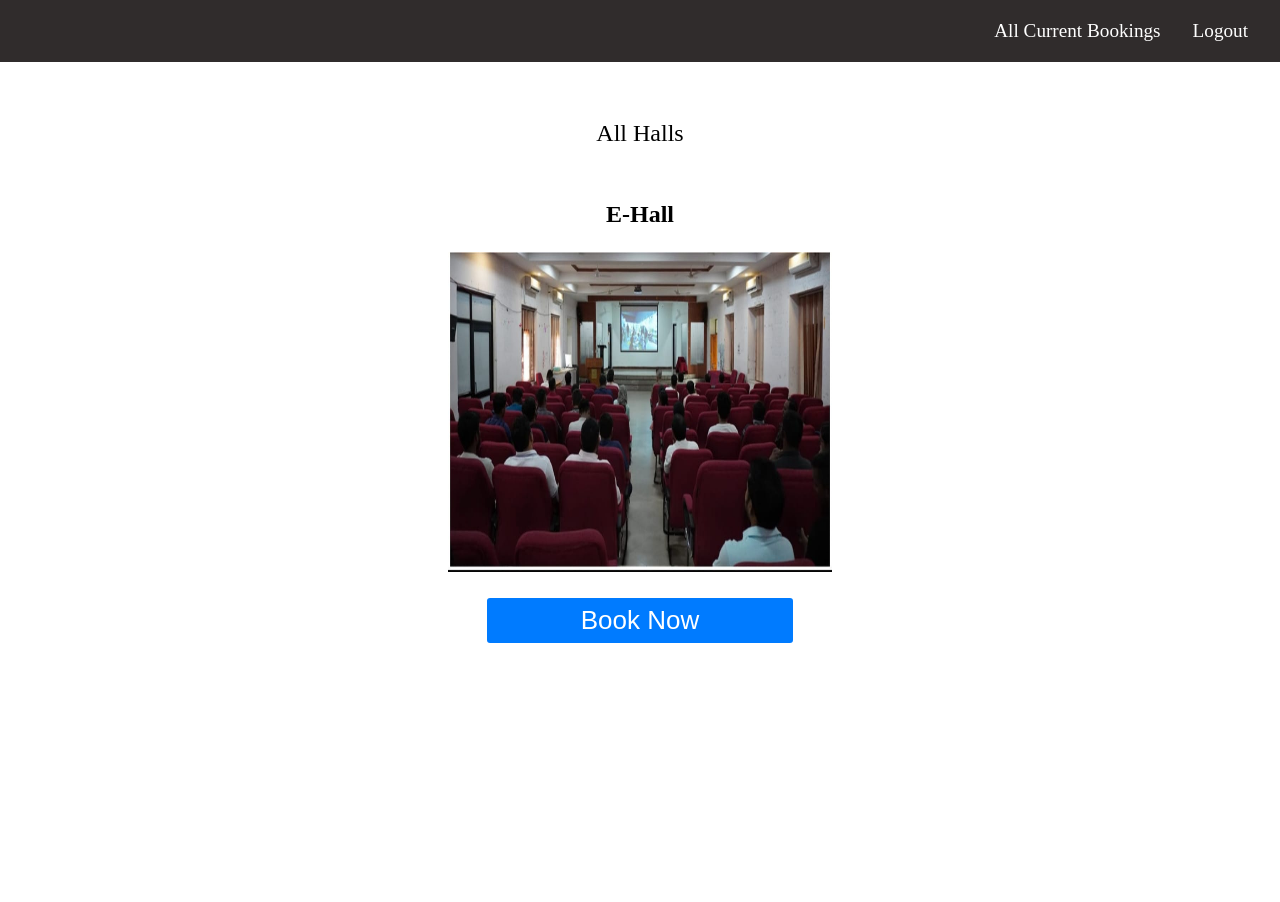
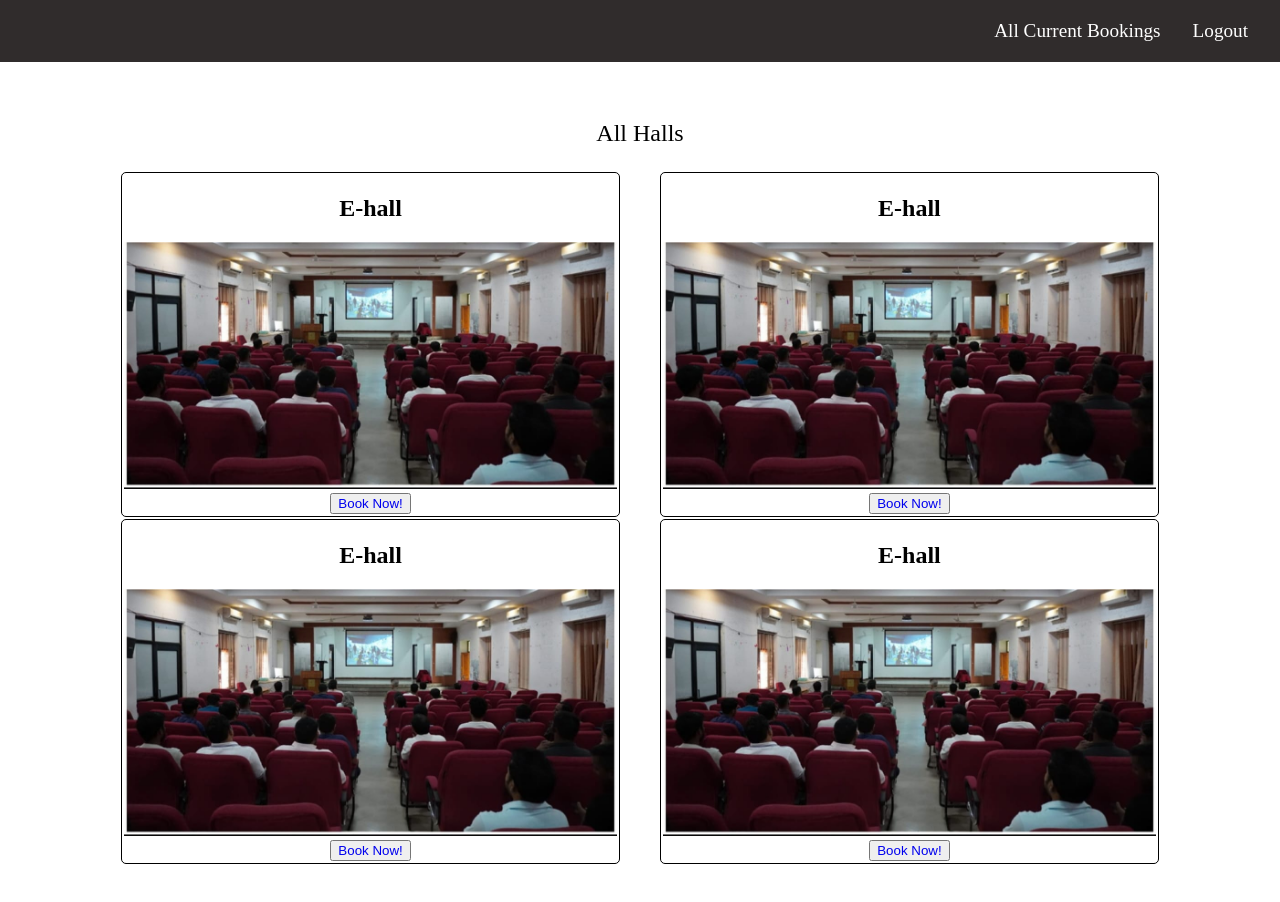
Before and after one commit to Dilpreet0501/Hall-Booking-Website, a React (Create React App) app: page /home in a window 1280 px wide. Shown: the top 902 px of the page. Built offline with nearby package versions, Linux system fonts and the light colour scheme; sample sign-in values are in the browser's storage.

Commit message:
ui changes

```diff
--- a/src/components/HomePage/Home.js
+++ b/src/components/HomePage/Home.js
@@ -15,7 +15,9 @@ function Home() {
           <Navbar />
           <div className="allhalls">
             <p className="display">All Halls</p>
-            <Ehall />
+            <div className="options">
+            <Ehall/>
+            </div>
           </div>
         </div>
       ) : (
--- a/src/components/Login/authorised_mail.json
+++ b/src/components/Login/authorised_mail.json
@@ -1,5 +1,6 @@
 {
     "authorised_mail": [
-      "aditya.prasad2002@gmail.com"
+      "aditya.prasad2002@gmail.com",
+      "falgunishrivastav9822@gmail.com"
     ]
   }
--- a/src/components/halls/Ehall.js
+++ b/src/components/halls/Ehall.js
@@ -3,19 +3,25 @@ import ehallimage from "../../assets/ehallimg.png"
 import { Link } from "react-router-dom"
 import "./ehall.css"
 
+function Card(props){
+  return(
+    <div className='card'>
+      <div className='card_body'>
+      <h2 className='card_title'>{props.title}</h2>
+        <img src={props.img}/>
+      </div>
+        <button className='card_button'><Link to="/form">Book Now!</Link></button>
+    </div>
+  )
+}
 function Ehall() {
   return (
-    <div>
-        <div className='main'>
-            <div className='heading'>
-                <p className='ehall'>E-Hall</p>
-            </div>
-            <div className='image'>
-                <img className='img' src={ehallimage} alt='E-hallImage'/>
-            </div>
-            <button className="click" ><Link to="/form"><span className="linkcol">Book Now</span></Link></button>
-        </div>
-    </div>
+    <div className='all'>
+       <Card title="E-hall" img={ehallimage}/>
+       <Card title="E-hall" img={ehallimage}/>
+       <Card title="E-hall" img={ehallimage}/>
+       <Card title="E-hall" img={ehallimage}/>
+       </div>
   )
 }
 
--- a/src/components/halls/ehall.css
+++ b/src/components/halls/ehall.css
@@ -1,69 +1,25 @@
-/* ehall.css */
-
-/* Base styles for larger screens */
-.main {
+.all {
   display: flex;
-  flex-direction: column;
-  align-items: center;
+  flex-wrap: wrap;
   justify-content: space-between;
-  padding: 2px;
 }
 
-.heading {
-  flex: 1;
+.card {
+  width: 48%;
+  margin: 1px;
+  padding: 2px;
+  box-sizing: border-box;
   text-align: center;
+  border:1px solid black;
+  border-radius: 5px;
 }
 
-.ehall {
-  font-size: 24px;
-  font-weight: bold;
-  /* height:100px; */
+.card img{
+  width:100%;
 }
 
-.image {
-  flex: 1;
-  text-align: center;
-}
-
-.img {
-  max-width: 30vmax;
-  height: 25vmax;
-}
-
-/* Responsive styles for smaller screens (e.g., tablets and mobile) */
-@media screen and (max-width: 768px) {
-  .main {
-    flex-direction: row;
-  }
-
-  .heading,
-  .image {
-    flex: none;
-  }
-
-  .ehall {
-    font-size: 20px;
+@media (max-width: 768px) {
+  .card {
+    width: 100%;
   }
 }
-
-@media screen and (max-width: 480px) {
-  .ehall {
-    font-size: 18px;
-  }
-}
-.click {
-  height: 30%;
-  width: 30%;
-  font-size: 26px;
-  padding: 7px;
-  cursor: pointer;
-  color: #fff;
-  background-color: #007bff;
-  border: none;
-  border-radius: 5px;
-  border: 2px solid white;
-  margin: 20px 0px;
-}
-.click:active {
-  transform: translateY(4px);
-}
```
Also changed, not shown: src/components/HomePage/Home.css (line endings or trailing spaces), 1 other file (tests, documents, lock files or other folders).
